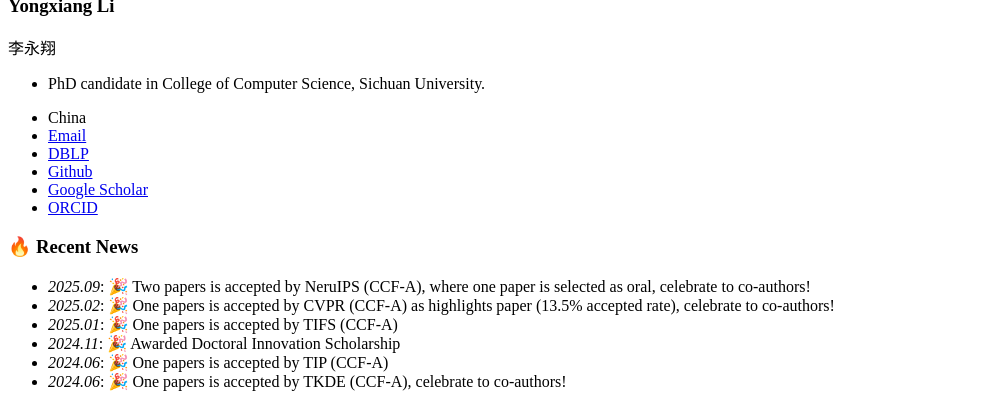
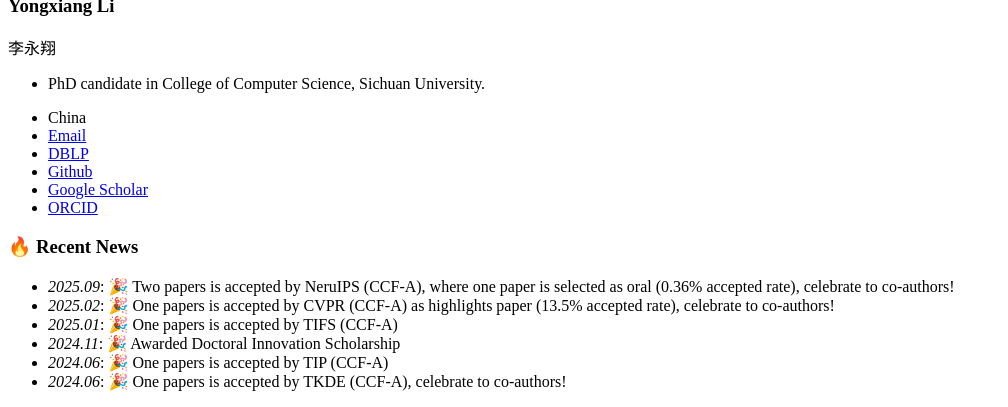
Before and after one commit to LYXRhythm/liyongxiang.github.io, a Jekyll site: the page built from _pages/includes/news.md, in a window 1280 px wide, cut to the strip 530-937 px from the top of the page. Shown: the whole strip, without its empty margins (0-1008 px from the left). Built offline with Jekyll 4.4.1, drawn with Linux system fonts in a browser that asks for light colours; our own code applies the rules of GitHub Pages for plain Markdown files.

Commit message:
Update news.md

```diff
--- a/_pages/includes/news.md
+++ b/_pages/includes/news.md
@@ -1,5 +1,5 @@
 # 🔥 Recent News
-- *2025.09*: 🎉 Two papers is accepted by NeruIPS (CCF-A), where one paper is selected as oral, celebrate to co-authors!
+- *2025.09*: 🎉 Two papers is accepted by NeruIPS (CCF-A), where one paper is selected as oral (0.36% accepted rate), celebrate to co-authors!
 - *2025.02*: 🎉 One papers is accepted by CVPR (CCF-A) as highlights paper (13.5% accepted rate), celebrate to co-authors!
 - *2025.01*: 🎉 One papers is accepted by TIFS (CCF-A)
 - *2024.11*: 🎉 Awarded Doctoral Innovation Scholarship
```
